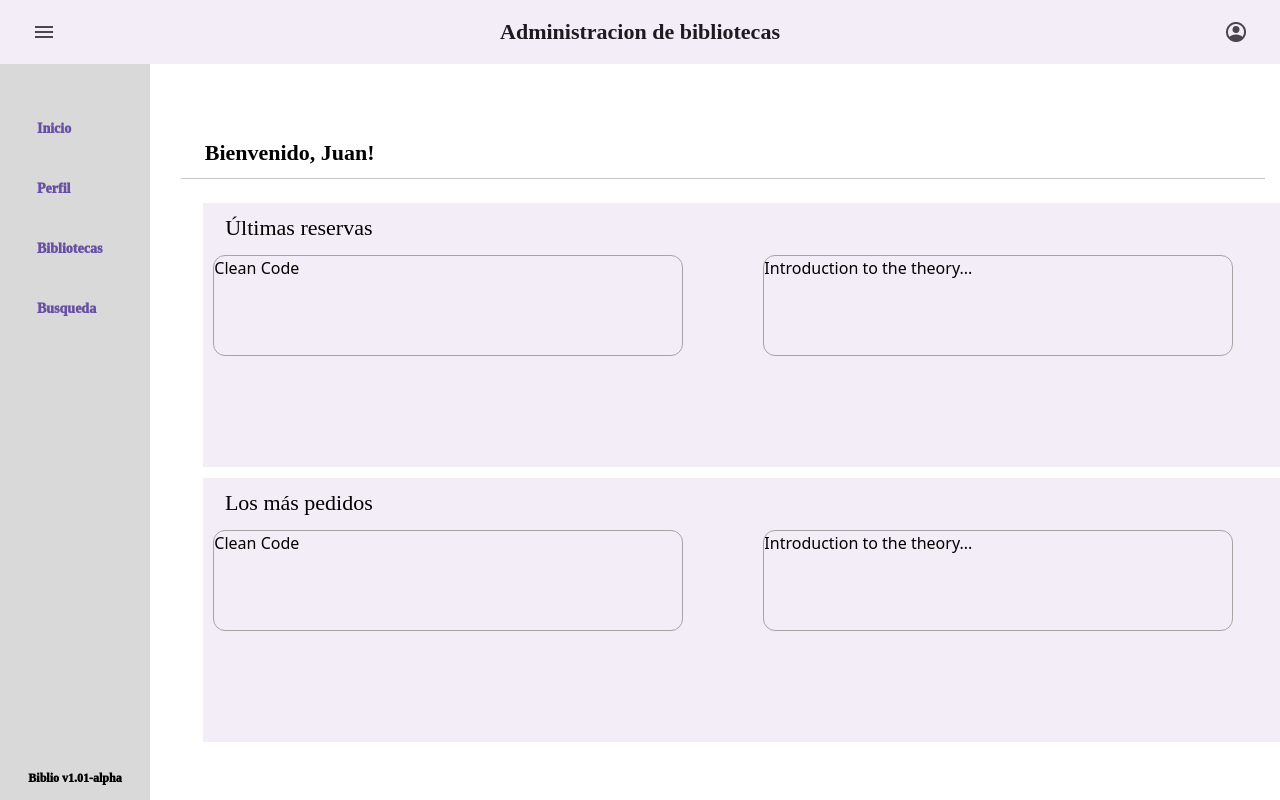
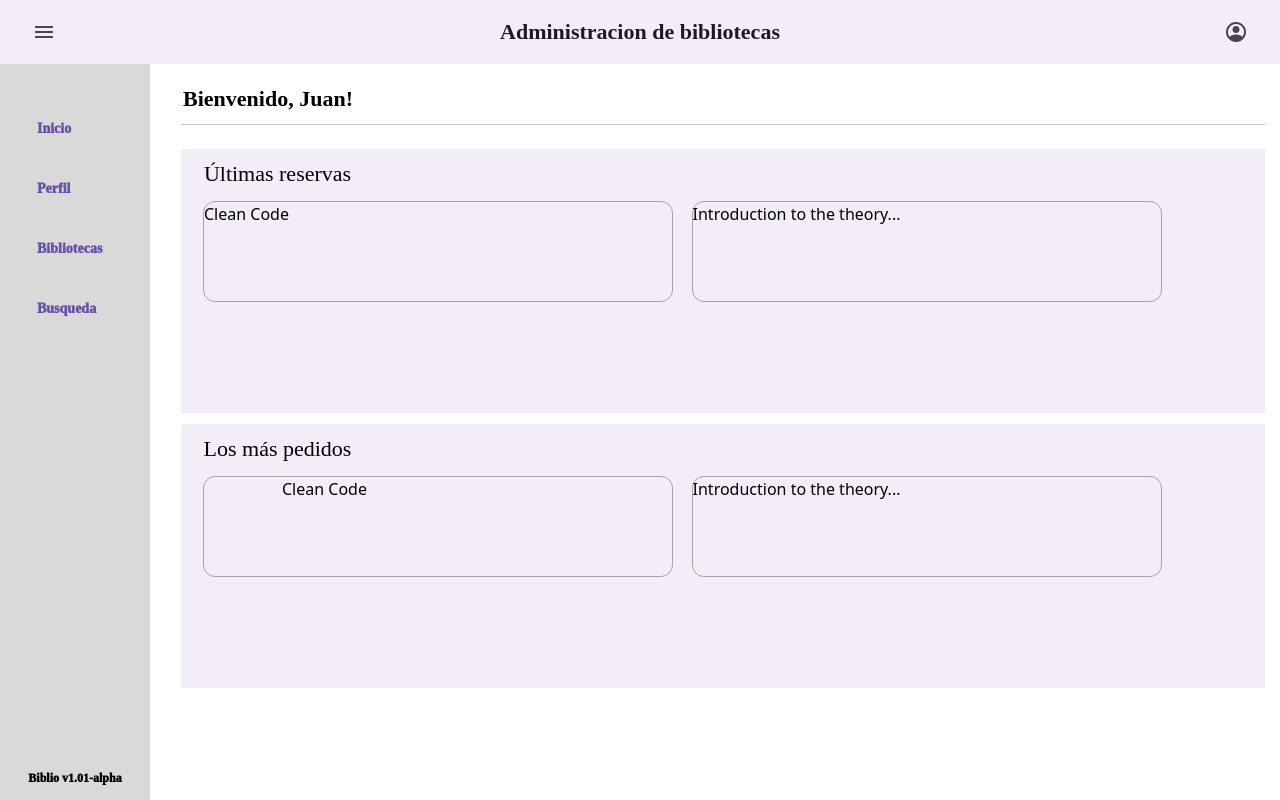
Before and after one commit to Denwort/virtual_library-frontend, a Next.js app: page /page in a window 1280 px wide. Built offline with nearby package versions, Linux system fonts and the light colour scheme.

Commit message:
ajustes en pagina principal

```diff
--- a/src/pages/page.js
+++ b/src/pages/page.js
@@ -16,13 +16,13 @@ const Index = () => <Layout content={
         <div class="rectangulo">
             <p id ="subtitulo">Últimas reservas</p>
             <br></br>
-            <div class="grid grid-cols-2 gap-4">
+            <div class="grid gap-x-14 grid-cols-7">
                 <div class="col-span-1">
                     <div class="libro">
                     <Link href="">Clean Code</Link>
                     </div>
                 </div>
-                <div class="col-span-1">
+                <div class="col-start-4 col-span-1">
                     <div class="libro">
                     <Link href="">Introduction to the theory...</Link>
                     </div>
@@ -32,13 +32,23 @@ const Index = () => <Layout content={
         <div class="rectangulo">
             <p id="subtitulo">Los más pedidos</p>
             <br></br>
-            <div class="grid grid-cols-2 gap-4">
+            <div class="grid gap-x-14 grid-cols-7 ">
                 <div class="col-span-1">
                     <div class="libro">
-                        <Link href="">Clean Code</Link>
+                        <div class="grid grid-cols-6 col-span-1">
+                            <div class="col-start-1 col-span-1">
+
+                            </div>
+                            <div class="col-start-2 col-end-5">
+                                <Link href="">Clean Code</Link>
+                            </div>
+                            <div class="col-start-5 col-span-1">
+
+                            </div>
+                        </div>
                     </div>
                 </div>
-                <div class="col-span-1">
+                <div class="col-start-4 col-span-1">
                     <div class="libro">
                         <Link href="">Introduction to the theory...</Link>
                     </div>
--- a/src/styles/style_page.css
+++ b/src/styles/style_page.css
@@ -7,16 +7,13 @@
     align-items: center;
     width: 174px;
     height: 28px;
-    margin-top: 5%;
-    margin-bottom: 1%;
-    margin-left: 2%;
+    margin-bottom: 11px;
 }
 .rectangulo{
     width: 1084px;
     height: 264px;
     background: #F3EDF7;
-    margin-left: 2%;
-    margin-bottom: 1%;
+    margin-bottom: 11px;
 }
 .libro{
     width: 470px;
@@ -26,7 +23,7 @@
     border-width: 1px;
     border-style: solid;
     background: #F3EDF7;
-    margin-left: 2%;
+    margin-left: 22px;
 }
 #subtitulo{
     color:black;
@@ -37,6 +34,6 @@
     align-items: center;
     width: 149px;
     height: 28px;
-    padding-top: 1%;
-    margin-left: 2%;
+    padding-top: 11px;
+    margin-left: 22px;
 }
```
